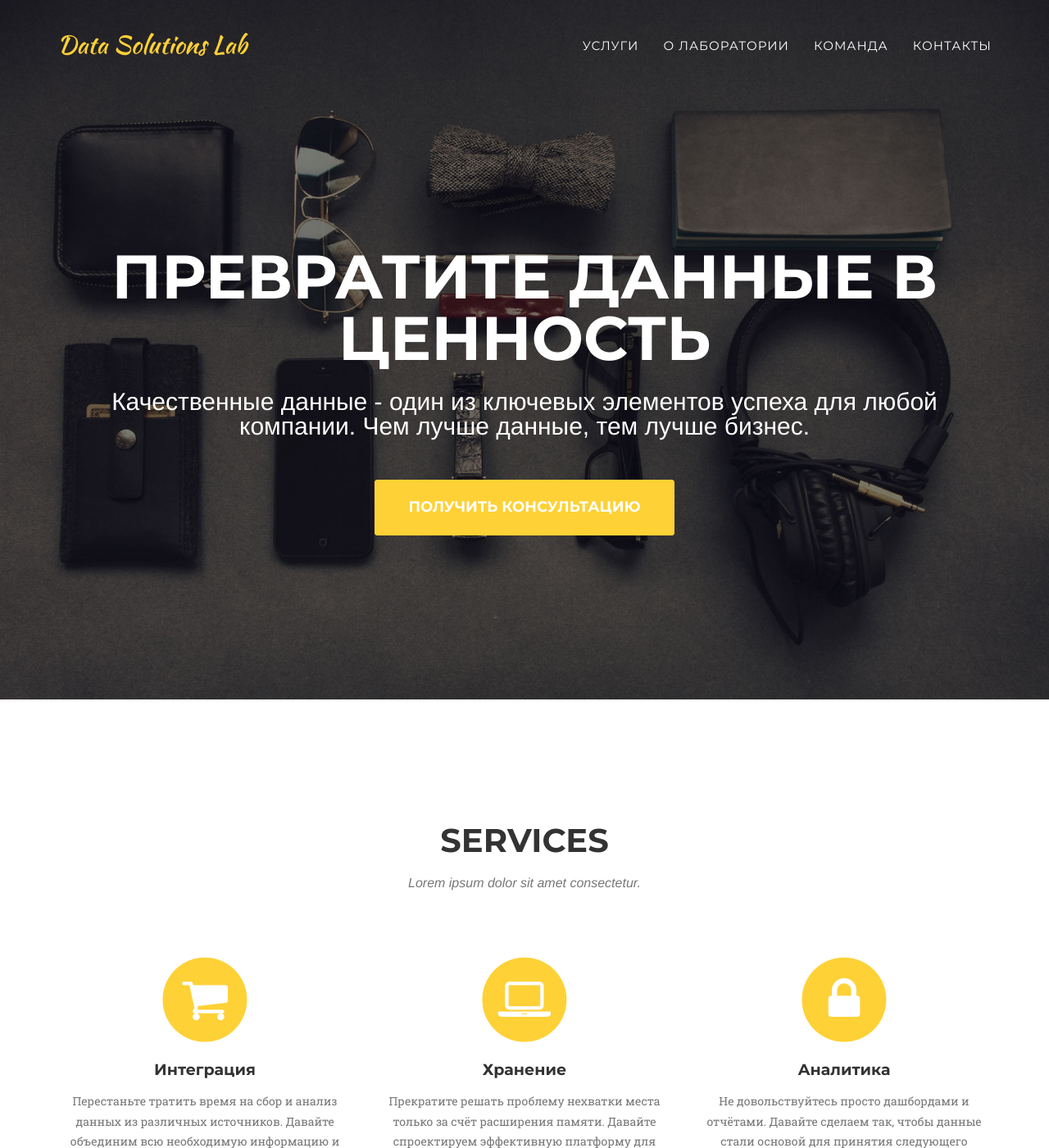
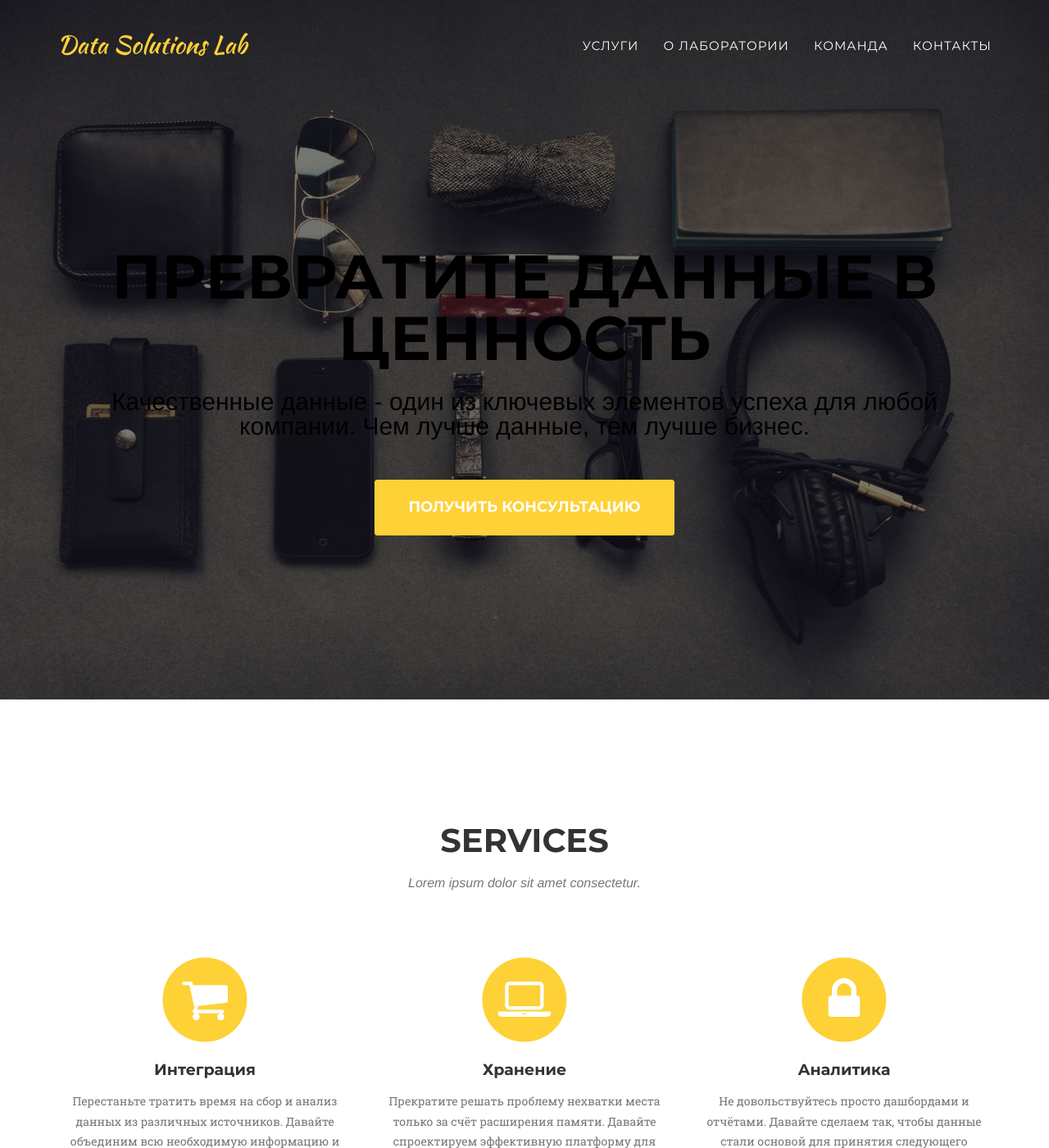
Before and after one commit to techwritex/datasolutionslab, a Jekyll site: the page built from index.html, in a window 1280 px wide and 1400 px high. Shown: the whole window at 82% size. Built offline with Jekyll 4.4.1, drawn with Linux system fonts in a browser that asks for light colours; some web fonts are replaced.

Commit message:
v 0.1.15

```diff
--- a/_includes/css/agency.css
+++ b/_includes/css/agency.css
@@ -267,7 +267,8 @@ fieldset[disabled] .btn-xl.active {
 
 header {
     text-align: center;
-    color: #fff;
+    /* color: #fff; */
+    color: #000000;
     background-attachment: scroll;
     background-image: url('{{ site.baseurl }}/img/header-bg.jpg');
     background-position: center center;
@@ -280,9 +281,7 @@ header {
 
 header .intro-text {
     padding-top: 100px;
-    /* padding-top: 30px; */
     padding-bottom: 50px;
-    /* padding-bottom: 30px; */
 }
 
 header .intro-text .intro-lead-in {
```
